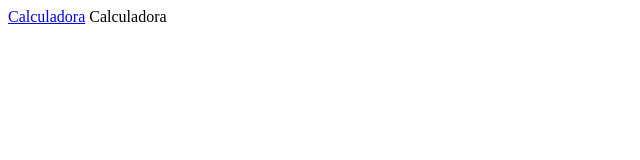
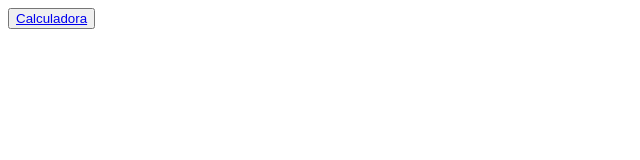
Before and after one commit to alumno-adri/Calculadora, a plain HTML site: page home.html in a window 1280 px wide. Shown: the whole page, without its empty margins (0-640 px from the left). Drawn offline with Linux system fonts and the light colour scheme.

Commit message:
Update home.html

```diff
--- a/home.html
+++ b/home.html
@@ -2,12 +2,12 @@
 <html lang="es">
 <head>
  <meta charset="UTF-8">
-<a href="index.html">Calculadora</a>
+
 
 </head>
 <body>
 
-            <butt value="calculadora">Calculadora</button>
+            <button> <a href="index.html">Calculadora</a> </button>
 
 </body>
 </html>
```
